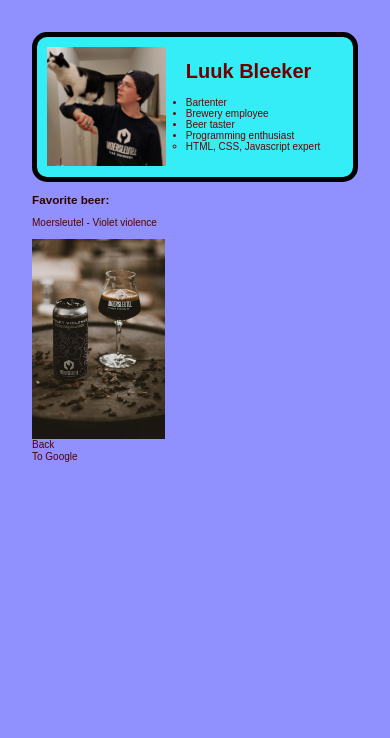
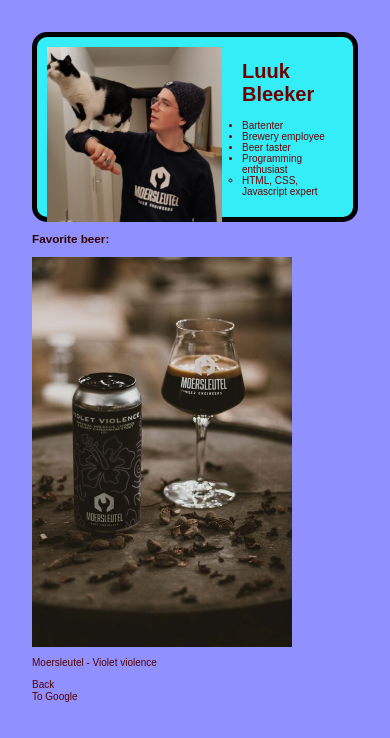
Before and after one commit to LBBleeker/Webdevelopment, a plain HTML site: page first_HTML/luuk_bleeker/about.html in a window 390 px wide. Drawn offline with Linux system fonts and the light colour scheme.

Commit message:
Image fix

```diff
--- a/first_HTML/luuk_bleeker/about.html
+++ b/first_HTML/luuk_bleeker/about.html
@@ -7,7 +7,7 @@
   </head>
   <body>
     <header>
-      <img src="LuukEnSwieber.jpeg" height="25%" class="myImage" />
+      <img src="LuukEnSwieber.jpeg" class="myImage" />
       <h1>Luuk Bleeker</h1>
       <ul>
         <li>Bartenter</li>
@@ -19,8 +19,8 @@
     </header>
     <main>
       <h3>Favorite beer:</h3>
+      <img src="Violet-Violence-Moersleutel.jpg" width="" height="50%" />
       <p>Moersleutel - Violet violence</p>
-      <img src="Violet-Violence-Moersleutel.jpg" width="" height="50%" />
     </main>
     <footer>
       <div><a href="../../index.html">Back</a></div>
--- a/style.css
+++ b/style.css
@@ -37,17 +37,13 @@ header {
   margin: auto;
   border: 5px solid black;
   border-radius: 15px;
-  height: 200px;
   font: normal 16px Arial, HelVetica, sans-serif;
-}
-image {
-  height: 30%;
 }
 
 .myImage {
   float: left;
   margin-right: 20px;
-  height: 99%;
+  max-height: 175px;
 }
 
 /*Media Queries*/
@@ -65,10 +61,8 @@ minimal width : 1024px
 
 @media screen and (max-width: 750px) {
   header {
-    height: 120px;
   }
   body {
-    height: 400px;
   }
   header,
   body,
```
